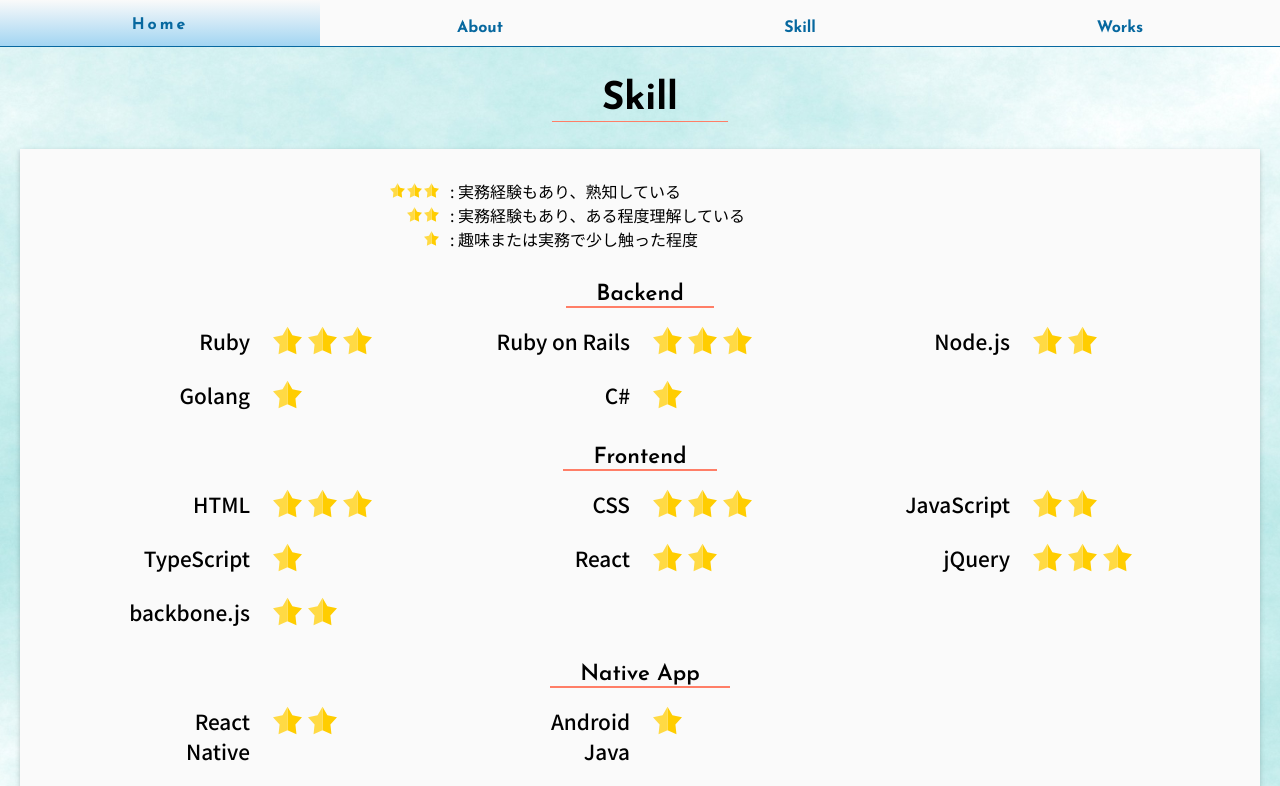
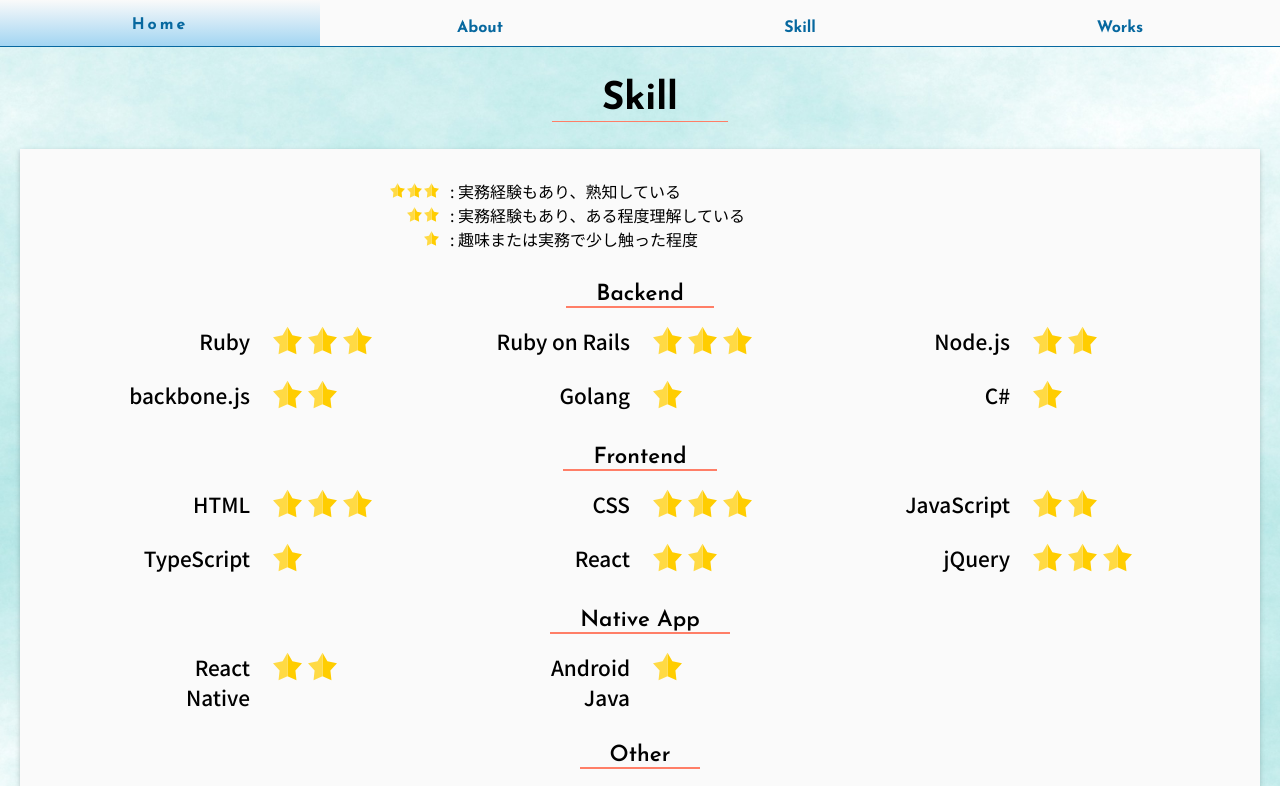
Before and after one commit to git-gen/old-portfolio, a React (Create React App) app: page /skill in a window 1280 px wide. Shown: the top 786 px of the page. Built offline with nearby package versions, Linux system fonts and the light colour scheme.

Commit message:
skill修正

```diff
--- a/src/pages/Skill.jsx
+++ b/src/pages/Skill.jsx
@@ -34,6 +34,8 @@
           <div className="skill-main-rating"><Rating rate={3} /></div>
           <div className="skill-main-item">Node.js</div>
           <div className="skill-main-rating"><Rating rate={2} /></div>
+          <div className="skill-main-item">backbone.js</div>
+          <div className="skill-main-rating"><Rating rate={2} /></div>
           <div className="skill-main-item">Golang</div>
           <div className="skill-main-rating"><Rating rate={1} /></div>
           <div className="skill-main-item">C#</div>
@@ -52,8 +54,6 @@
           <div className="skill-main-rating"><Rating rate={2} /></div>
           <div className="skill-main-item">jQuery</div>
           <div className="skill-main-rating"><Rating rate={3} /></div>
-          <div className="skill-main-item">backbone.js</div>
-          <div className="skill-main-rating"><Rating rate={2} /></div>
 
           <div className="skill-main-title"><span>Native App</span></div>
           <div className="skill-main-item">React<br />Native</div>
```
